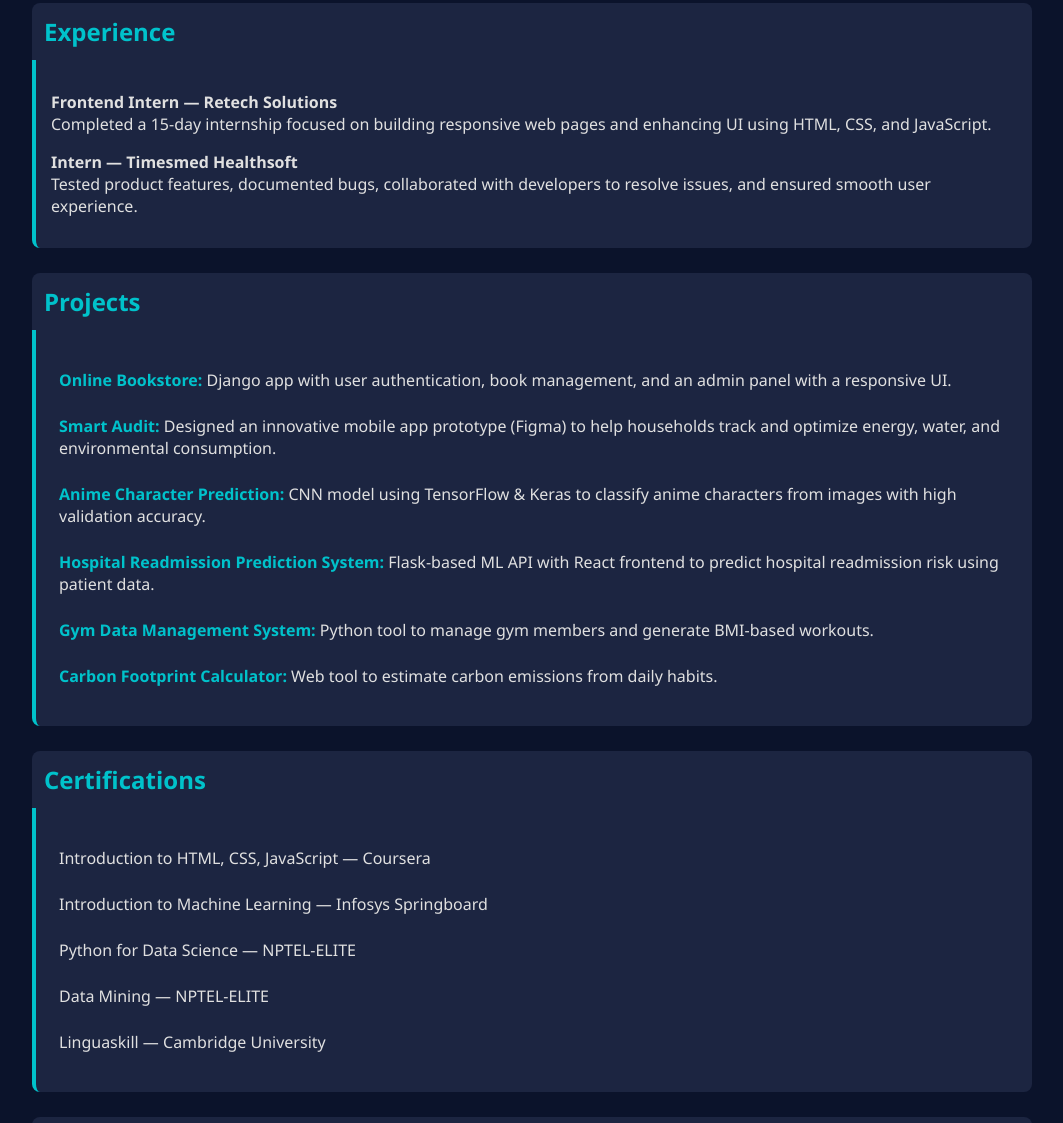
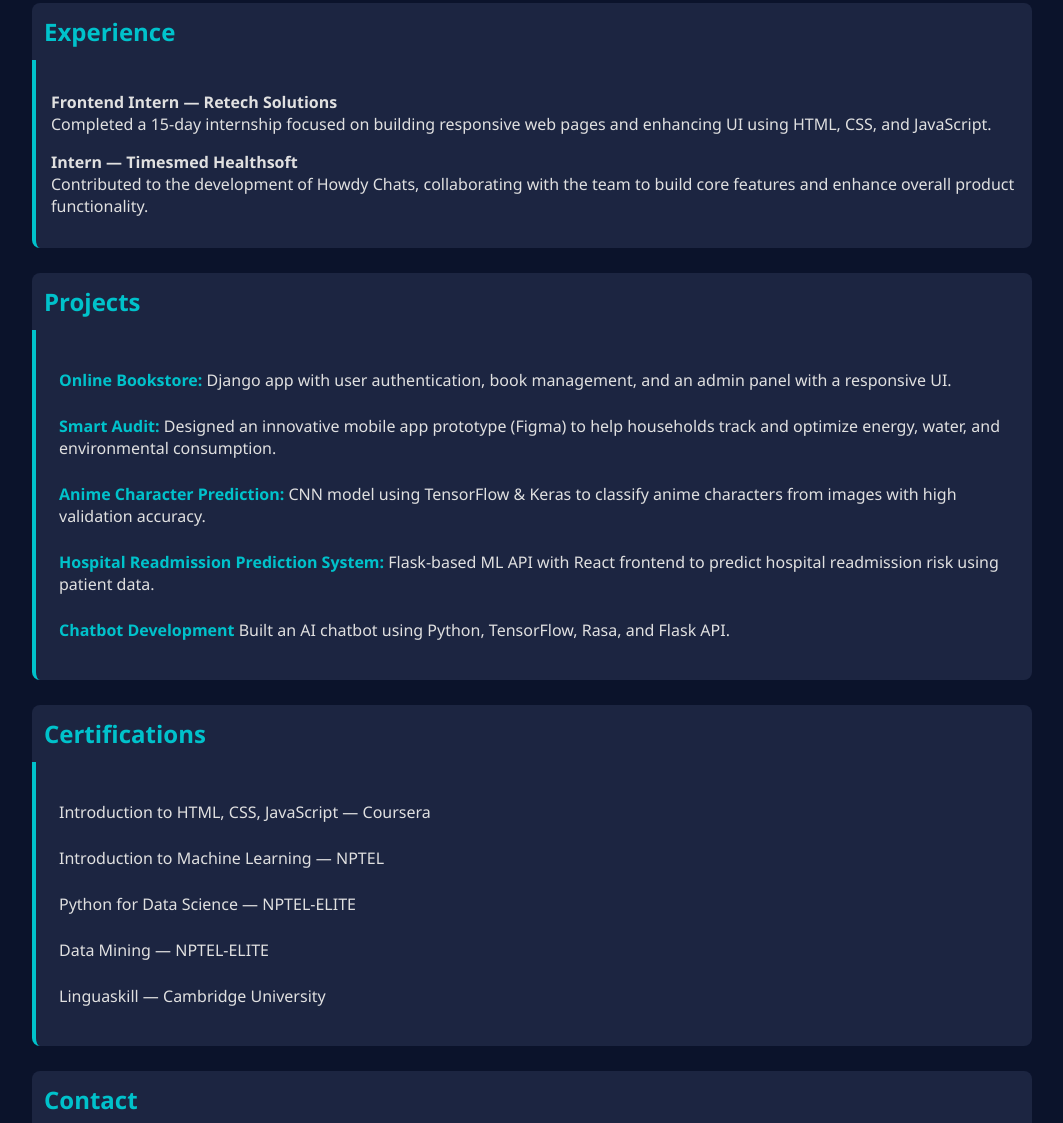
Before and after one commit to Jenisha0709/Jeni-Portfolioo, a plain HTML site: page index.html in a window 1280 px wide. Shown: the part 1038-2161 px from the top of the page, without its empty margins (108-1171 px from the left). Drawn offline with Linux system fonts and the light colour scheme.

Commit message:
Modify experience details in index.html
Updated the experience section to reflect contributions at Timesmed Healthsoft.

```diff
--- a/index.html
+++ b/index.html
@@ -46,7 +46,7 @@
       <h2>Experience</h2>
       <div class="content">
         <p><strong>Frontend Intern — Retech Solutions</strong><br/>Completed a 15-day internship focused on building responsive web pages and enhancing UI using HTML, CSS, and JavaScript.</p>
-        <p><strong>Intern — Timesmed Healthsoft</strong><br/>Tested product features, documented bugs, collaborated with developers to resolve issues, and ensured smooth user experience.</p>
+        <p><strong>Intern — Timesmed Healthsoft</strong><br/>Contributed to the development of Howdy Chats, collaborating with the team to build core features and enhance overall product functionality.</p>
       </div>
     </section>
 
@@ -58,8 +58,7 @@
           <li><span class="project-title">Smart Audit:</span> Designed an innovative mobile app prototype (Figma) to help households track and optimize energy, water, and environmental consumption.</li>
           <li><span class="project-title">Anime Character Prediction:</span> CNN model using TensorFlow & Keras to classify anime characters from images with high validation accuracy.</li>
           <li><span class="project-title">Hospital Readmission Prediction System:</span> Flask-based ML API with React frontend to predict hospital readmission risk using patient data.</li>
-          <li><span class="project-title">Gym Data Management System:</span> Python tool to manage gym members and generate BMI-based workouts.</li>
-          <li><span class="project-title">Carbon Footprint Calculator:</span> Web tool to estimate carbon emissions from daily habits.</li>
+          <li><span class="project-title">Chatbot Development</span> Built an AI chatbot using Python, TensorFlow, Rasa, and Flask API.</li>
         </ul>
       </div>
     </section>
@@ -69,7 +68,7 @@
       <div class="content">
         <ul>
           <li>Introduction to HTML, CSS, JavaScript — Coursera</li>
-          <li>Introduction to Machine Learning — Infosys Springboard</li>
+          <li>Introduction to Machine Learning — NPTEL</li>
           <li>Python for Data Science — NPTEL-ELITE</li>
           <li>Data Mining — NPTEL-ELITE</li>
           <li>Linguaskill — Cambridge University</li>
```
